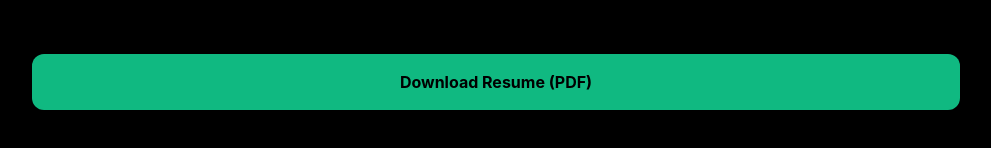
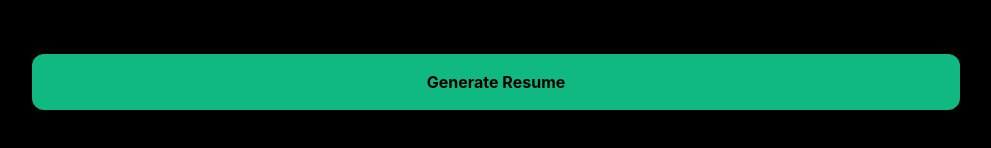
Before and after one commit to Aarxn-Jibz/resumebuilder, a React (Vite) app: page /create in a window 1280 px wide. Shown: the part 2514-2662 px from the top of the page, without its empty margins (144-1135 px from the left). Built offline with nearby package versions, Linux system fonts and the light colour scheme.

Commit message:
Added actual resume form and upload UI

```diff
--- a/src/CreateResume.jsx
+++ b/src/CreateResume.jsx
@@ -112,7 +112,7 @@ export default function CreateResume() {
           {/* DOWNLOAD BUTTON */}
           <div className="px-4 pb-10">
             <button className="mt-6 w-full bg-primary text-black font-bold py-4 rounded-xl hover:opacity-90 transition">
-              Download Resume (PDF)
+              Generate Resume
             </button>
           </div>
         </main>
```
